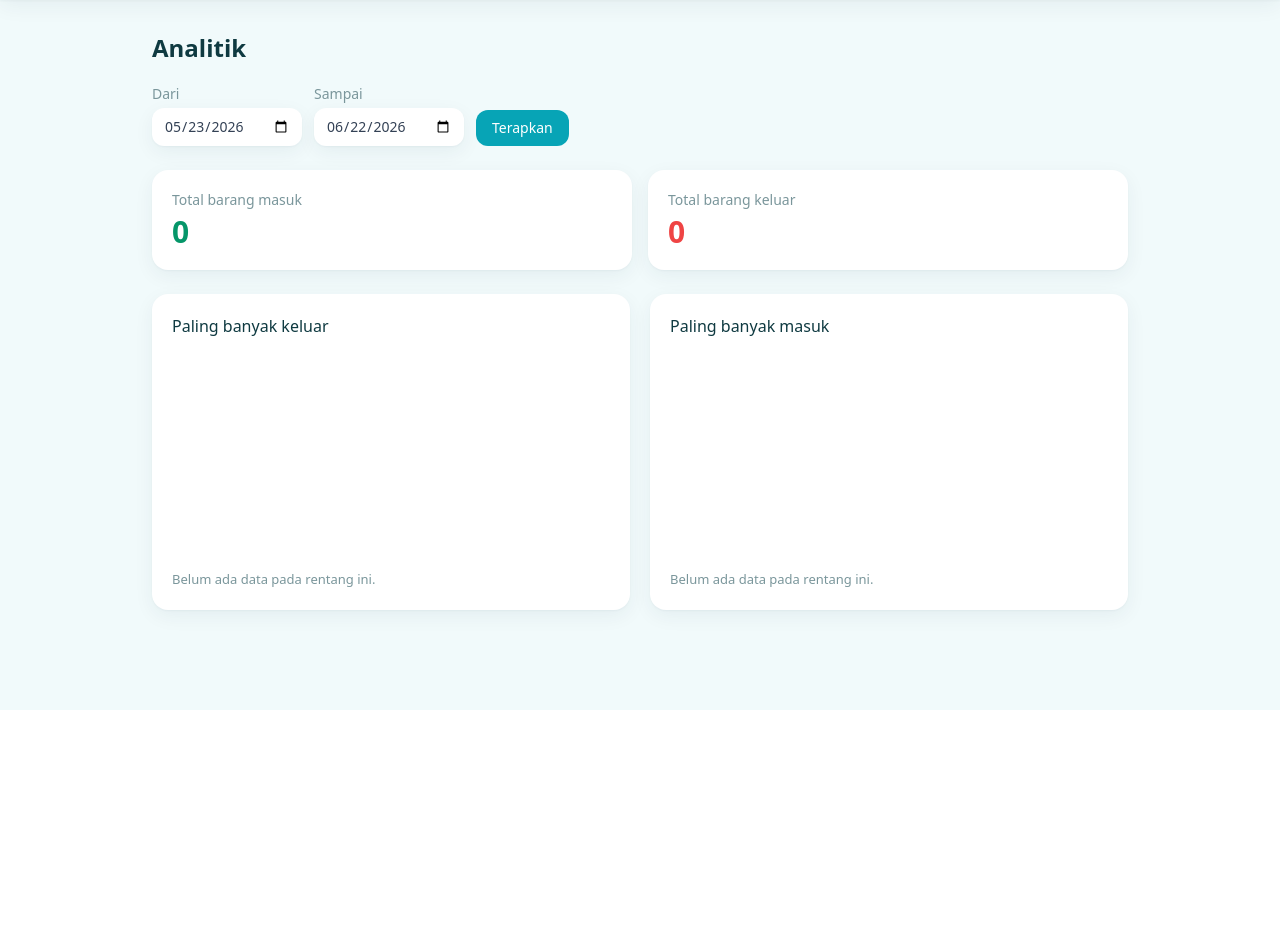
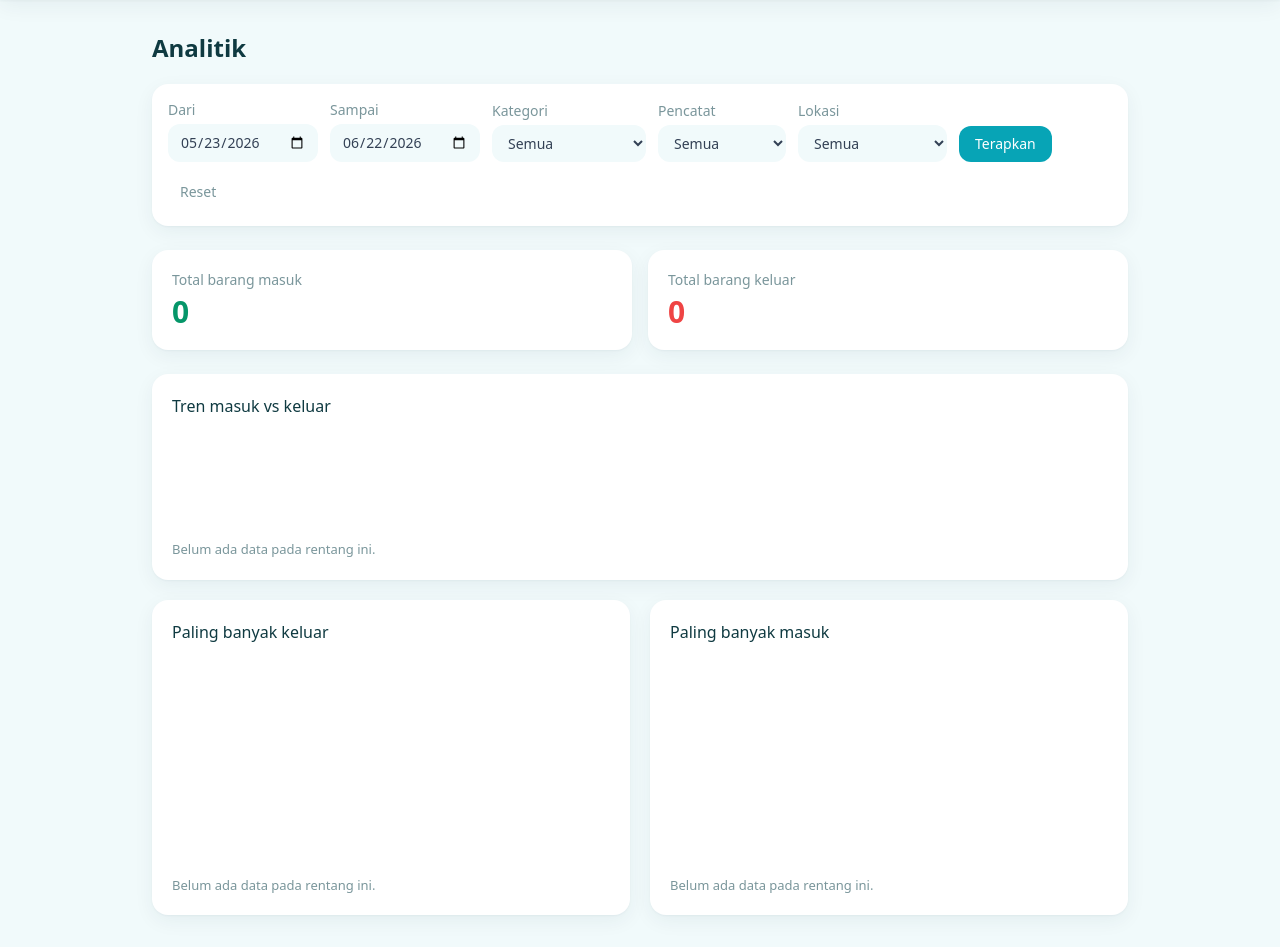
Before and after one commit to Rifky-Maulana/MMS-warehouse, a Django app: page /analitik/ in a window 1280 px wide. Shown: the part 90-1037 px from the top of the page. Before the commit the page ends 800 px from the top, so only its background shows below. Run offline with Django 5.2, Linux system fonts and the light colour scheme; a user stored in the database is signed in; tables that the repository leaves empty hold one stand-in row (values such as "Sample post"); a map, chart or similar area stays blank; some libraries are stand-ins or nearby versions.

Commit message:
perbaikan page analisa

```diff
--- a/templates/warehouse/analytics.html
+++ b/templates/warehouse/analytics.html
@@ -3,16 +3,40 @@
 {% block body %}
 <h1 class="text-2xl font-semibold text-brand-ink mb-5">Analitik</h1>
 
-<form method="get" class="flex flex-wrap items-end gap-3 mb-6 text-sm">
+<form method="get" class="bg-white rounded-2xl shadow-soft p-4 mb-6 flex flex-wrap items-end gap-3 text-sm">
     <div>
         <label class="block text-brand-muted mb-1">Dari</label>
-        <input type="date" name="from" value="{{ date_from|date:'Y-m-d' }}" class="bg-white rounded-xl px-3 py-2 shadow-soft outline-none focus:ring-2 focus:ring-brand/30">
+        <input type="date" name="from" value="{{ date_from|date:'Y-m-d' }}" class="bg-brand-soft rounded-xl px-3 py-2 outline-none focus:ring-2 focus:ring-brand/30">
     </div>
     <div>
         <label class="block text-brand-muted mb-1">Sampai</label>
-        <input type="date" name="to" value="{{ date_to|date:'Y-m-d' }}" class="bg-white rounded-xl px-3 py-2 shadow-soft outline-none focus:ring-2 focus:ring-brand/30">
+        <input type="date" name="to" value="{{ date_to|date:'Y-m-d' }}" class="bg-brand-soft rounded-xl px-3 py-2 outline-none focus:ring-2 focus:ring-brand/30">
     </div>
+    <div>
+        <label class="block text-brand-muted mb-1">Kategori</label>
+        <select name="kategori" class="bg-brand-soft rounded-xl px-3 py-2 outline-none focus:ring-2 focus:ring-brand/30">
+            <option value="">Semua</option>
+            {% for c in categories %}<option value="{{ c.id }}" {% if sel_cat == c.id|stringformat:'s' %}selected{% endif %}>{{ c.name }}</option>{% endfor %}
+        </select>
+    </div>
+    <div>
+        <label class="block text-brand-muted mb-1">Pencatat</label>
+        <select name="pencatat" class="bg-brand-soft rounded-xl px-3 py-2 outline-none focus:ring-2 focus:ring-brand/30">
+            <option value="">Semua</option>
+            {% for u in pencatat_list %}<option value="{{ u.id }}" {% if sel_user == u.id|stringformat:'s' %}selected{% endif %}>{{ u.get_full_name|default:u.username }}</option>{% endfor %}
+        </select>
+    </div>
+    {% if locations is not None %}
+    <div>
+        <label class="block text-brand-muted mb-1">Lokasi</label>
+        <select name="lokasi" class="bg-brand-soft rounded-xl px-3 py-2 outline-none focus:ring-2 focus:ring-brand/30">
+            <option value="">Semua</option>
+            {% for l in locations %}<option value="{{ l.id }}" {% if sel_loc == l.id|stringformat:'s' %}selected{% endif %}>{{ l.name }}</option>{% endfor %}
+        </select>
+    </div>
+    {% endif %}
     <button class="bg-brand text-white rounded-xl px-4 py-2 font-medium hover:bg-brand-dark transition">Terapkan</button>
+    <a href="{% url 'warehouse:analytics' %}" class="px-3 py-2 text-brand-muted hover:text-brand-dark">Reset</a>
 </form>
 
 <div class="grid grid-cols-1 sm:grid-cols-2 gap-4 mb-6">
@@ -24,6 +48,11 @@
         <div class="text-sm text-brand-muted">Total barang keluar</div>
         <div class="text-3xl font-semibold text-red-500 mt-1">{{ total_out }}</div>
     </div>
+</div>
+
+<div class="bg-white rounded-2xl shadow-soft p-5 mb-5">
+    <h2 class="font-medium text-brand-ink mb-3">Tren masuk vs keluar</h2>
+    <canvas id="chartTrend" height="110"></canvas>
 </div>
 
 <div class="grid grid-cols-1 md:grid-cols-2 gap-5">
@@ -41,20 +70,31 @@
 <script src="https://cdn.jsdelivr.net/npm/chart.js@4"></script>
 <script>
     const d = JSON.parse(document.getElementById('chart-data').textContent);
+    function empty(id) {
+        document.getElementById(id).insertAdjacentHTML('afterend',
+            '<p style="color:#7A969B;font-size:13px">Belum ada data pada rentang ini.</p>');
+    }
     function bar(id, labels, values, color) {
-        if (!labels.length) {
-            document.getElementById(id).insertAdjacentHTML('afterend',
-                '<p style="color:#7A969B;font-size:13px">Belum ada data pada rentang ini.</p>');
-            return;
-        }
+        if (!labels.length) { empty(id); return; }
         new Chart(document.getElementById(id), {
             type: 'bar',
             data: { labels: labels, datasets: [{ data: values, backgroundColor: color, borderRadius: 6 }] },
-            options: {
-                indexAxis: 'y',
-                plugins: { legend: { display: false } },
-                scales: { x: { beginAtZero: true, ticks: { precision: 0 } } }
-            }
+            options: { indexAxis: 'y', plugins: { legend: { display: false } }, scales: { x: { beginAtZero: true, ticks: { precision: 0 } } } }
+        });
+    }
+    if (!d.trend.labels.length) {
+        empty('chartTrend');
+    } else {
+        new Chart(document.getElementById('chartTrend'), {
+            type: 'line',
+            data: {
+                labels: d.trend.labels,
+                datasets: [
+                    { label: 'Masuk', data: d.trend.masuk, borderColor: '#0E9F6E', backgroundColor: '#0E9F6E', tension: 0.3 },
+                    { label: 'Keluar', data: d.trend.keluar, borderColor: '#E5484D', backgroundColor: '#E5484D', tension: 0.3 }
+                ]
+            },
+            options: { plugins: { legend: { display: true } }, scales: { y: { beginAtZero: true, ticks: { precision: 0 } } } }
         });
     }
     bar('chartOut', d.keluar.labels, d.keluar.values, '#E5484D');
--- a/templates/warehouse/movement_list.html
+++ b/templates/warehouse/movement_list.html
@@ -24,6 +24,7 @@
                 <th class="px-5 py-3 font-medium">Waktu</th>
                 <th class="px-5 py-3 font-medium">Jenis</th>
                 <th class="px-5 py-3 font-medium">Barang</th>
+                <th class="px-5 py-3 font-medium">Lokasi</th>
                 <th class="px-5 py-3 font-medium text-right">Jumlah</th>
                 <th class="px-5 py-3 font-medium">Pencatat</th>
                 <th class="px-5 py-3 font-medium">Referensi</th>
@@ -39,12 +40,13 @@
                     {% else %}<span class="bg-amber-50 text-amber-700 text-xs px-3 py-1 rounded-full">Penyesuaian</span>{% endif %}
                 </td>
                 <td class="px-5 py-3 text-slate-700">{{ m.item.name }}</td>
+                <td class="px-5 py-3 text-brand-muted">{{ m.item.location|default:"-" }}</td>
                 <td class="px-5 py-3 text-right font-medium text-slate-700">{{ m.quantity }}</td>
                 <td class="px-5 py-3 text-brand-muted">{{ m.user|default:"-" }}</td>
                 <td class="px-5 py-3 text-brand-muted">{{ m.reference|default:"-" }}</td>
             </tr>
             {% empty %}
-            <tr><td colspan="6" class="px-5 py-8 text-center text-brand-muted">Belum ada transaksi.</td></tr>
+            <tr><td colspan="7" class="px-5 py-8 text-center text-brand-muted">Belum ada transaksi.</td></tr>
             {% endfor %}
         </tbody>
     </table>
--- a/warehouse/views.py
+++ b/warehouse/views.py
@@ -1,12 +1,16 @@
 from datetime import date, timedelta
 
+from django.contrib.auth import get_user_model
 from django.contrib.auth.decorators import login_required, user_passes_test
 from django.core.paginator import Paginator
 from django.db.models import F, Q, Sum
+from django.db.models.functions import Coalesce, TruncDate
 from django.shortcuts import render
 from django.utils.dateparse import parse_date
 
-from .models import Item, StockMovement
+from core.models import Location
+
+from .models import Category, Item, StockMovement
 
 
 def _scope_items(request, qs):
@@ -26,7 +30,6 @@ def item_list(request):
     q = request.GET.get("q", "").strip()
     only_low = request.GET.get("low") == "1"
     show_inactive = request.GET.get("nonaktif") == "1"
-
     items = _scope_items(request, Item.objects.select_related("category", "location")).order_by("name")
     if not show_inactive:
         items = items.filter(is_active=True)
@@ -34,7 +37,6 @@ def item_list(request):
         items = items.filter(Q(name__icontains=q) | Q(sku__icontains=q))
     if only_low:
         items = items.filter(current_stock__lte=F("min_stock"))
-
     return render(request, "warehouse/item_list.html", {
         "items": items, "q": q, "only_low": only_low, "show_inactive": show_inactive,
     })
@@ -44,7 +46,7 @@ def item_list(request):
 def movement_list(request):
     mtype = request.GET.get("type", "")
     q = request.GET.get("q", "").strip()
-    qs = _scope_movements(request, StockMovement.objects.select_related("item", "user", "supplier")).order_by("-created_at")
+    qs = _scope_movements(request, StockMovement.objects.select_related("item", "item__location", "user", "supplier")).order_by("-created_at")
     if mtype in ("in", "out", "adjustment"):
         qs = qs.filter(type=mtype)
     if q:
@@ -58,10 +60,19 @@ def analytics(request):
     today = date.today()
     date_to = parse_date(request.GET.get("to", "")) or today
     date_from = parse_date(request.GET.get("from", "")) or (today - timedelta(days=30))
+    sel_cat = request.GET.get("kategori") or ""
+    sel_user = request.GET.get("pencatat") or ""
+    sel_loc = request.GET.get("lokasi") or ""
 
     base = _scope_movements(request, StockMovement.objects.filter(
-        created_at__date__gte=date_from, created_at__date__lte=date_to
-    ))
+        created_at__date__gte=date_from, created_at__date__lte=date_to))
+    if sel_cat:
+        base = base.filter(item__category_id=sel_cat)
+    if sel_user:
+        base = base.filter(user_id=sel_user)
+    if sel_loc and request.user.is_superuser:
+        base = base.filter(item__location_id=sel_loc)
+
     total_in = base.filter(type="in").aggregate(s=Sum("quantity"))["s"] or 0
     total_out = base.filter(type="out").aggregate(s=Sum("quantity"))["s"] or 0
 
@@ -70,8 +81,29 @@ def analytics(request):
                 .annotate(total=Sum("quantity")).order_by("-total")[:10])
         return {"labels": [r["item__name"] for r in rows], "values": [r["total"] for r in rows]}
 
+    trend_rows = (base.annotate(day=TruncDate("created_at")).values("day").annotate(
+        masuk=Coalesce(Sum("quantity", filter=Q(type="in")), 0),
+        keluar=Coalesce(Sum("quantity", filter=Q(type="out")), 0),
+    ).order_by("day"))
+    trend = {
+        "labels": [r["day"].strftime("%d %b") for r in trend_rows],
+        "masuk": [r["masuk"] for r in trend_rows],
+        "keluar": [r["keluar"] for r in trend_rows],
+    }
+
+    # Opsi slicer
+    scoped_all = _scope_movements(request, StockMovement.objects.all())
+    User = get_user_model()
+    pencatat_list = User.objects.filter(
+        id__in=scoped_all.values_list("user_id", flat=True).distinct()
+    ).order_by("username")
+
     return render(request, "warehouse/analytics.html", {
         "date_from": date_from, "date_to": date_to,
         "total_in": total_in, "total_out": total_out,
-        "chart_data": {"keluar": top("out"), "masuk": top("in")},
+        "chart_data": {"keluar": top("out"), "masuk": top("in"), "trend": trend},
+        "categories": Category.objects.all(),
+        "pencatat_list": pencatat_list,
+        "locations": Location.objects.all() if request.user.is_superuser else None,
+        "sel_cat": sel_cat, "sel_user": sel_user, "sel_loc": sel_loc,
     })
```
Also changed, not shown: warehouse/admin.py (+6 -2 lines).
